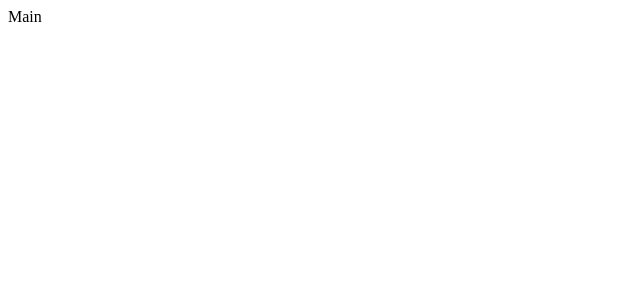
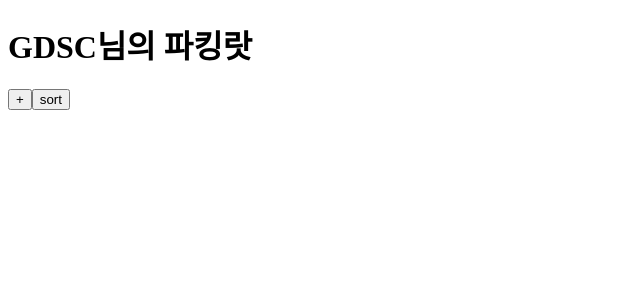
Before and after one commit to GDSC-KNU/cookie-front, a React (Create React App) app: page / in a window 1280 px wide. Shown: the top 300 px of the page, without its empty margins (0-640 px from the left). Built offline with nearby package versions, Linux system fonts and the light colour scheme.

Commit message:
feat : add main page structure

```diff
--- /dev/null
+++ b/src/components/Main/CookieList.tsx
@@ -0,0 +1,11 @@
+const dummyCards = {
+
+}
+
+const CookieList = () => {
+    return <>
+
+    </>
+}
+
+export default CookieList;
--- a/src/pages/Main.tsx
+++ b/src/pages/Main.tsx
@@ -1,5 +1,15 @@
+// TODO: h1 회원 이름 변경
+import CookieList from "../components/Main/CookieList";
+
 const Main = () => {
-	return <div>Main</div>;
+	return (
+		<main>
+			<h1>GDSC님의 파킹랏</h1>
+			<button>+</button>
+			<button>sort</button>
+			<CookieList />
+		</main>
+	);
 };
 
 export default Main;
```
Also changed, not shown: src/types/cards.ts (added, +13 -0 lines).
